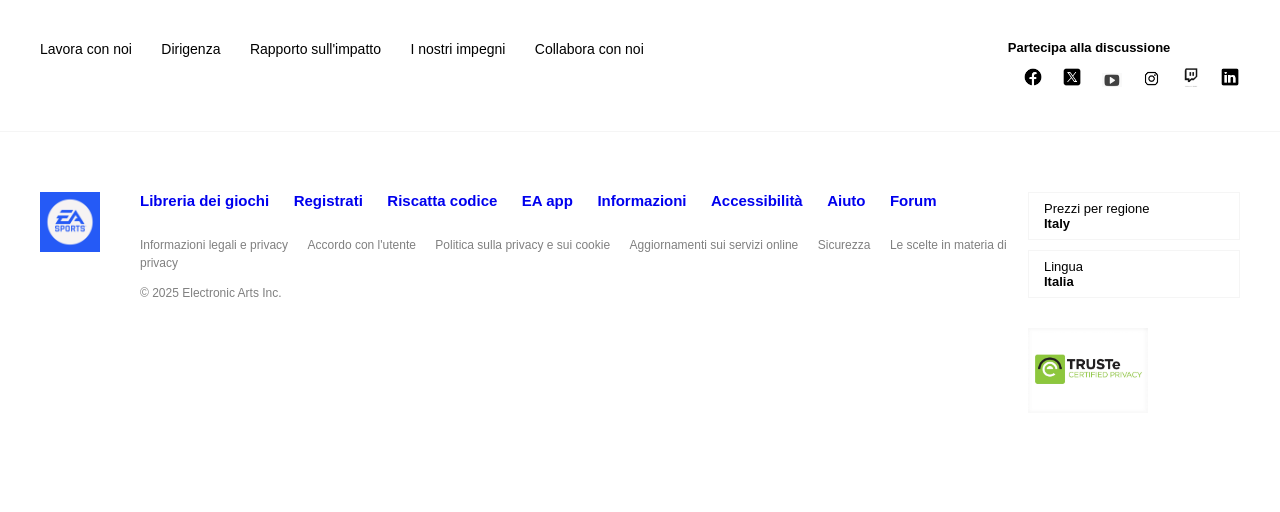
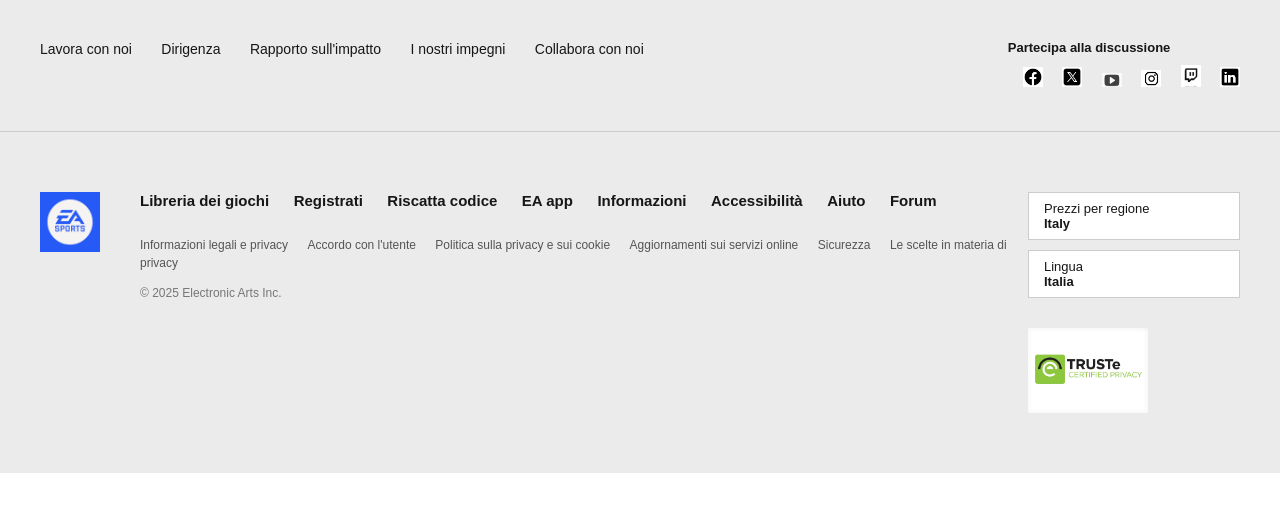
Before and after one commit to dapa89/web-evening4-team1-progetto-1, a plain HTML site: page footer.html in a window 1280 px wide. Drawn offline with Linux system fonts and the light colour scheme.

Commit message:
progetto completo

```diff
--- a/footer.css
+++ b/footer.css
@@ -1,6 +1,6 @@
 :root {
-    --bg-light: white;
-    --text-color: black;
+    --bg-light: #ebebeb;
+    --text-color: #161616;
     --link-hover: #ff4747;
 }
 body {
@@ -8,6 +8,8 @@
     font-family: 'Arial', sans-serif;
 }
 .main-footer {
+    background-color: var(--bg-light);
+    color: var(--text-color);
     padding-bottom: 40px;
 }
 .footer-container {
@@ -19,12 +21,12 @@
     padding: 20px;
 }
 .footer-top {
-    border-bottom: 1px solid whitesmoke;
+    border-bottom: 1px solid #ccc;
     padding: 20px 0;
 }
 .footer-links-primary a {
     text-decoration: none;
-    color: black;
+    color: var(--text-color);
     margin-right: 25px;
     font-weight: 500;
     font-size: 14px;
@@ -56,7 +58,7 @@
 }
 .footer-nav-secondary a {
     text-decoration: none;
-    color: var;
+    color: var(--text-color);
     margin-right: 20px;
     font-weight: bold;
     font-size: 15px;
@@ -66,13 +68,13 @@
 }
 .legal-links a {
     text-decoration: none;
-    color: grey;
+    color: #555;
     font-size: 12px;
     margin-right: 15px;
 }
 .copyright {
     font-size: 12px;
-    color: grey;
+    color: #777;
 }
 .footer-selectors {
     display: flex;
@@ -80,7 +82,7 @@
     gap: 10px;
 }
 .selector-box {
-    border: 1px solid whitesmoke;
+    border: 1px solid #ccc;
     padding: 8px 15px;
     background: white;
     font-size: 13px;
```
